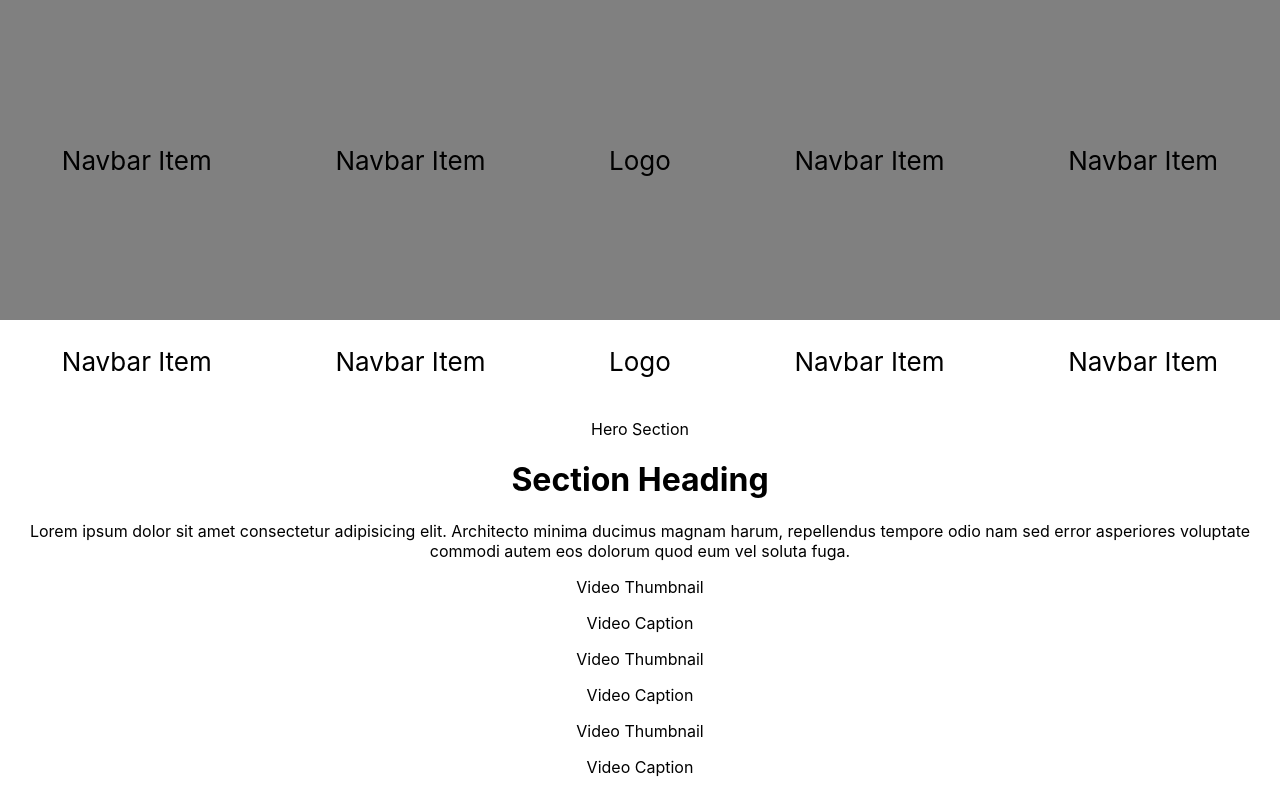
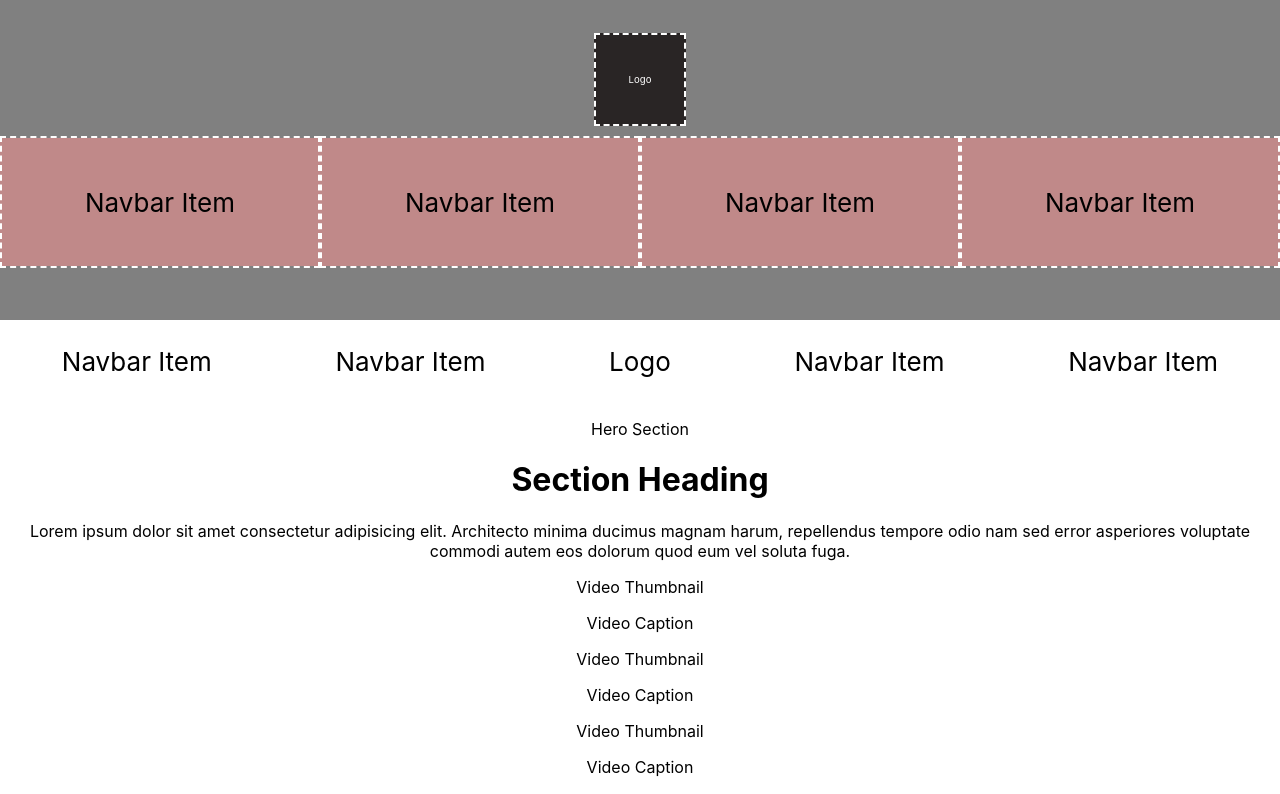
Before and after one commit to Jorge-Neves/Showreel-Website, a React (Create React App) app: page / in a window 1280 px wide. Shown: the top 794 px of the page. Built offline with nearby package versions, Linux system fonts and the light colour scheme.

Commit message:
create wireframes

```diff
--- a/src/App.css
+++ b/src/App.css
@@ -18,11 +18,45 @@
   height: 25vw;
   width: 100%;
   display: flex;
-  flex-direction: row;
+  flex-direction: column;
   align-items: center;
-  justify-content: space-around;
+  justify-content: flex-start;
   font-size: calc(10px + 2vmin);
   color: black;
+}
+
+.logo-test{
+  width: 6.9vw;
+  height: 6.9vw;
+  background-color: rgb(41, 37, 37);
+  border: 2px dashed rgb(255, 255, 255);
+  display: flex;
+  justify-content: center;
+  align-items: center;
+  font-size: 0.75vw;
+  color: white;
+  margin-top: 2.6vw;
+  margin-bottom: 1vw;
+}
+
+.button-container-test{
+  width: 100vw;
+  height: 10vw;
+  background-color: rgb(192, 137, 137);
+  display: flex;
+  flex-direction: row;
+  justify-content: center;
+  align-items: center;
+}
+
+.button-test{
+  width: 25vw;
+  height: 10vw;
+  border: 2px dashed rgb(255, 255, 255);
+  display: flex;
+  flex-direction: row;
+  justify-content: center;
+  align-items: center;
 }
 
 .App-header {
--- a/src/App.tsx
+++ b/src/App.tsx
@@ -6,16 +6,20 @@ function App() {
   return (
     <div className="App">
       <header className="App-header-test">
-        <p>Navbar Item</p>
-        <p>Navbar Item</p>
-        <p>Logo</p>
-        <p>Navbar Item</p>
-        <p>Navbar Item</p>
+        <div className="logo-test">
+          <span>Logo</span>
+        </div>
+        <div className="button-container-test">
+          <div className="button-test">Navbar Item</div>
+          <div className="button-test">Navbar Item</div>
+          <div className="button-test">Navbar Item</div>
+          <div className="button-test">Navbar Item</div>
+        </div>
       </header>
       <header className="App-header">
         <p>Navbar Item</p>
         <p>Navbar Item</p>
-        <p>Logo</p>
+        <div>Logo</div>
         <p>Navbar Item</p>
         <p>Navbar Item</p>
       </header>
```
